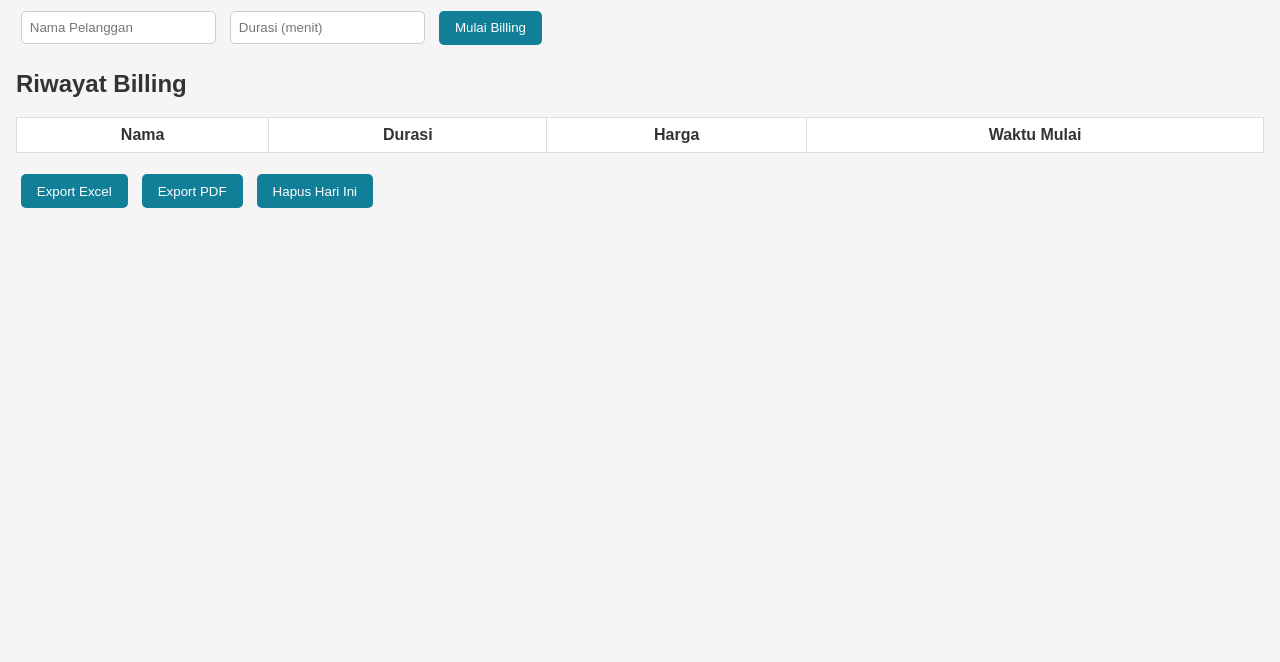
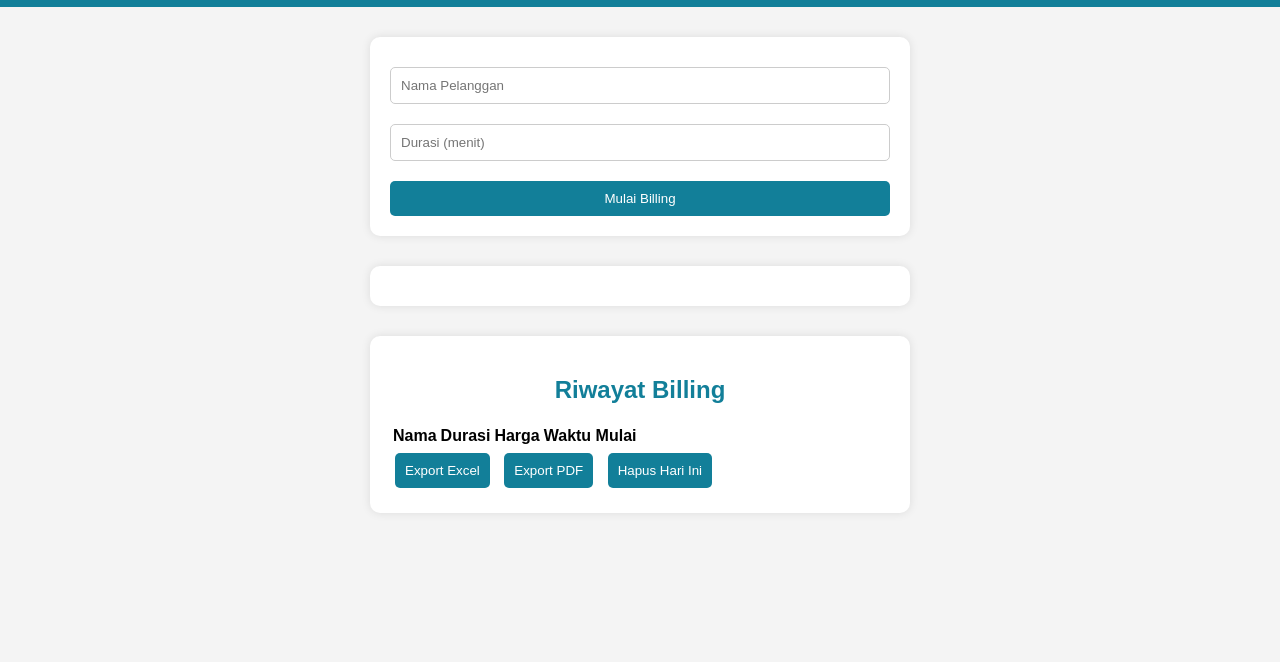
Before and after one commit to MasdiQ778/github.io, a plain HTML site: page dashboard.html in a window 1280 px wide. Shown: the part 138-800 px from the top of the page. Drawn offline with nearby package versions, Linux system fonts and the light colour scheme; sample sign-in values are in the browser's storage.

Commit message:
Update style.css

```diff
--- a/style.css
+++ b/style.css
@@ -1,102 +1,62 @@
 body {
   font-family: Arial, sans-serif;
   margin: 0;
-  background-color: #f5f5f5;
-  color: #333;
+  padding: 0;
+  background: #f4f4f4;
 }
-
+.login-container, .form-section, .history-section, .active-billing {
+  max-width: 500px;
+  margin: auto;
+  padding: 20px;
+  background: #fff;
+  margin-top: 30px;
+  border-radius: 10px;
+  box-shadow: 0 0 10px rgba(0,0,0,0.1);
+}
+.login-container h1, h2, .form-section h2 {
+  text-align: center;
+  color: #127F99;
+}
+input {
+  width: 100%;
+  padding: 10px;
+  margin: 10px 0;
+  box-sizing: border-box;
+  border-radius: 5px;
+  border: 1px solid #ccc;
+}
+button {
+  width: 100%;
+  padding: 10px;
+  background: #127F99;
+  color: #fff;
+  border: none;
+  border-radius: 5px;
+  margin-top: 10px;
+  cursor: pointer;
+}
+button:hover {
+  background: #0f657a;
+}
+.error-msg {
+  color: red;
+  text-align: center;
+}
 header {
-  background-color: #127F99;
-  color: #fff;
-  padding: 1rem;
-  display: flex;
-  justify-content: space-between;
-  align-items: center;
-}
-
-.login-page, .dashboard-page {
-  padding: 1rem;
-}
-
-.login-container {
-  max-width: 400px;
-  margin: 80px auto;
-  text-align: center;
-  background: white;
-  padding: 2rem;
-  border-radius: 10px;
-  box-shadow: 0 0 10px #ccc;
-}
-
-.login-container input {
-  display: block;
-  margin: 0.5rem auto;
-  padding: 0.7rem;
-  width: 90%;
-  border: 1px solid #ccc;
-  border-radius: 5px;
-}
-
-.login-container button {
-  padding: 0.7rem 2rem;
   background: #127F99;
   color: white;
-  border: none;
-  border-radius: 5px;
-  cursor: pointer;
-}
-
-.error-msg {
-  color: red;
-  margin-top: 10px;
-}
-
-.form-section, .history-section {
-  margin: 1rem 0;
-}
-
-input {
-  padding: 0.5rem;
-  margin: 0.3rem;
-  border: 1px solid #ccc;
-  border-radius: 5px;
-}
-
-button {
-  background-color: #127F99;
-  color: white;
-  border: none;
-  padding: 0.6rem 1rem;
-  margin: 0.3rem;
-  border-radius: 5px;
-  cursor: pointer;
-}
-
-.active-billing {
-  margin-top: 1rem;
-}
-
-.bubble {
-  background-color: #e0f7fa;
-  padding: 1rem;
-  border-left: 5px solid #127F99;
-  margin-bottom: 1rem;
-  border-radius: 10px;
-}
-
-table {
-  width: 100%;
-  border-collapse: collapse;
-  margin-top: 1rem;
-  background: white;
-}
-
-th, td {
-  border: 1px solid #ddd;
-  padding: 0.5rem;
+  padding: 10px;
   text-align: center;
 }
-
-.export-btns {
-  margin-top: 1rem;
+.export-btns button {
+  width: auto;
+  margin: 5px;
+  background: #127F99;
 }
+.active-billing div {
+  margin-top: 10px;
+  padding: 10px;
+  background: #e0f7fa;
+  border-radius: 10px;
+  position: relative;
+}
```
